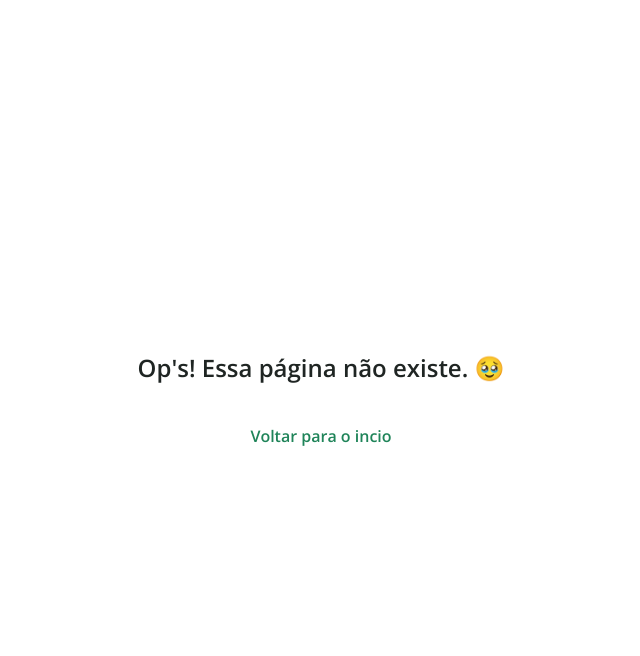
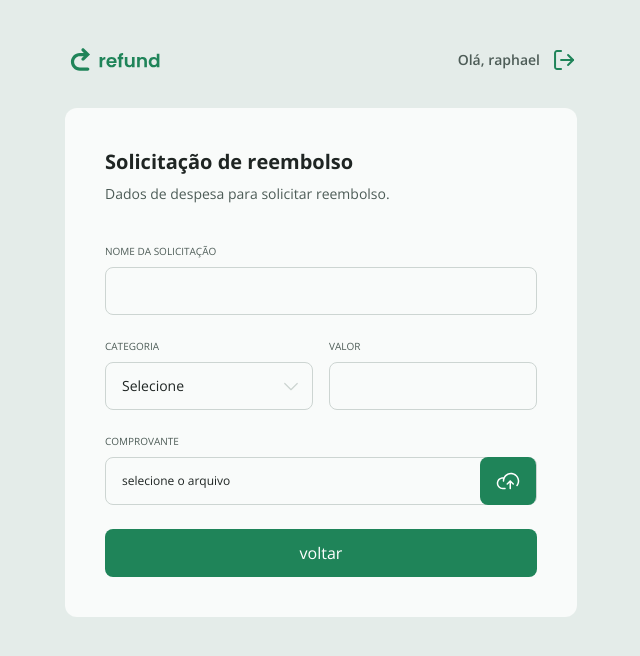
Before and after one commit to Raphael-Steimvacher/Refund_2.0, a React (Vite) app: page /refund/123 in a window 1280 px wide. Shown: the top 656 px of the page, without its empty margins (319-959 px from the left). Built offline with nearby package versions, Linux system fonts and the light colour scheme.

Commit message:
refund somente Leitura

```diff
--- a/src/pages/Dashboard.tsx
+++ b/src/pages/Dashboard.tsx
@@ -7,6 +7,7 @@
 import { Input } from "../components/input"
 import { Button } from "../components/Button"
 import { RefundItem } from "../components/RefundItem"
+import type { RefundItemProps } from "../components/RefundItem"
 import { Pagination } from "../components/Pagination"
 
 const REFUND_EXAMPLE = {
@@ -21,6 +22,7 @@
   const [name, setName] = useState("")
   const [page, setPage] = useState(1)
   const [totalOfPage, setTotalOfPage] = useState(10)
+  const [refunds, setRefunds] = useState<RefundItemProps[]>([REFUND_EXAMPLE])
 
   function fetchRefunds(event: React.FormEvent) {
     event.preventDefault()
@@ -59,8 +61,10 @@
         </Button>
       </form>
 
-      <div className="mt-6 flex flex-col gap-4 max-h-[342px] overflow-y-scroll">
-        <RefundItem data={REFUND_EXAMPLE} />
+      <div className="my-6 flex flex-col gap-4 max-h-[342px] overflow-y-scroll">
+        {refunds.map((item) => (
+          <RefundItem key={item.id} data={item} href={`/refund/${item.id}`} />
+        ))}
       </div>
 
       <Pagination
--- a/src/pages/Refund.tsx
+++ b/src/pages/Refund.tsx
@@ -1,5 +1,5 @@
 import { useState } from "react"
-import { useNavigate } from "react-router"
+import { useNavigate, useParams } from "react-router"
 
 import { Input } from "../components/input"
 import { Select } from "../components/Select"
@@ -15,9 +15,14 @@
   const [filename, setFilename] = useState<File | null>(null)
 
   const navigate = useNavigate()
+  const Params = useParams<{ id: string }>()
 
   function onSubmit(event: React.FormEvent) {
     event.preventDefault()
+
+    if (Params.id) {
+      return navigate(-1)
+    }
 
     navigate("/confirm", { state: { fromSubmit: true } })
   }
@@ -41,6 +46,7 @@
         legend="Nome da solicitação"
         value={name}
         onChange={(event) => setName(event.target.value)}
+        disabled={!!Params.id}
       />
 
       <div className="flex gap-4">
@@ -49,6 +55,7 @@
           legend="Categoria"
           value={category}
           onChange={(event) => setCategory(event.target.value)}
+          disabled={!!Params.id}
         >
           {CATEGORIES_KEYS.map((category) => (
             <option key={category} value={category}>
@@ -62,6 +69,7 @@
           required
           value={amount}
           onChange={(event) => setAmount(event.target.value)}
+          disabled={!!Params.id}
         />
       </div>
 
@@ -73,7 +81,7 @@
       />
 
       <Button type="submit" isLoading={isLoading}>
-        Enviar
+        {Params.id ? "voltar" : "Enviar"}
       </Button>
     </form>
   )
--- a/src/routes/managerRoutes.tsx
+++ b/src/routes/managerRoutes.tsx
@@ -4,12 +4,14 @@
 
 import { Dashboard } from "../pages/Dashboard"
 import { NotFound } from "../pages/NotFound"
+import { Refund } from "../pages/Refund"
 
 export function ManagerRoutes() {
   return (
     <Routes>
       <Route path="/" element={<AppLayout />}>
         <Route path="/" element={<Dashboard />} />
+        <Route path="/refund/:id" element={<Refund />} />
       </Route>
       <Route path="*" element={<NotFound />} />
     </Routes>
```
